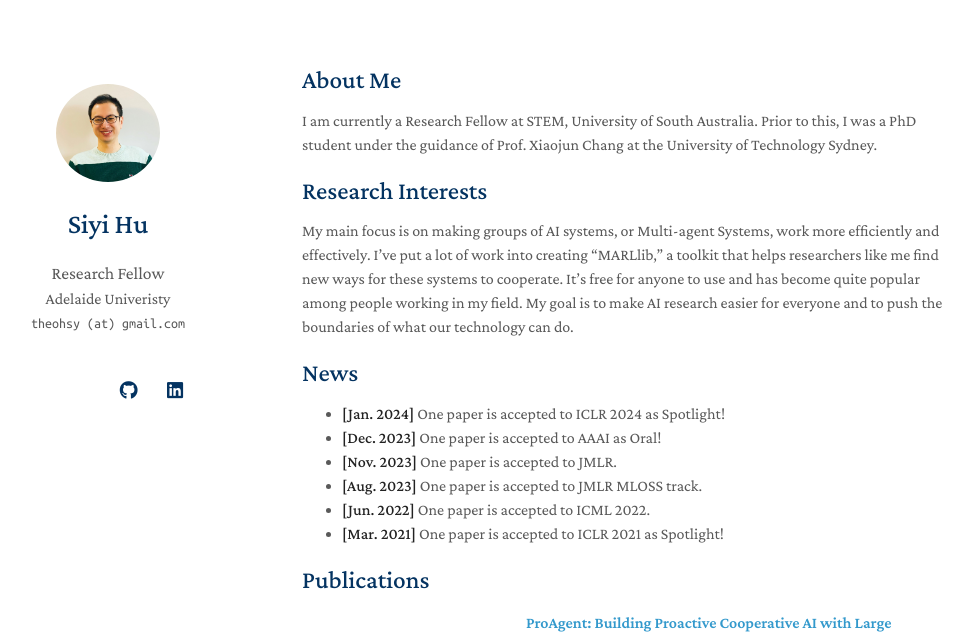
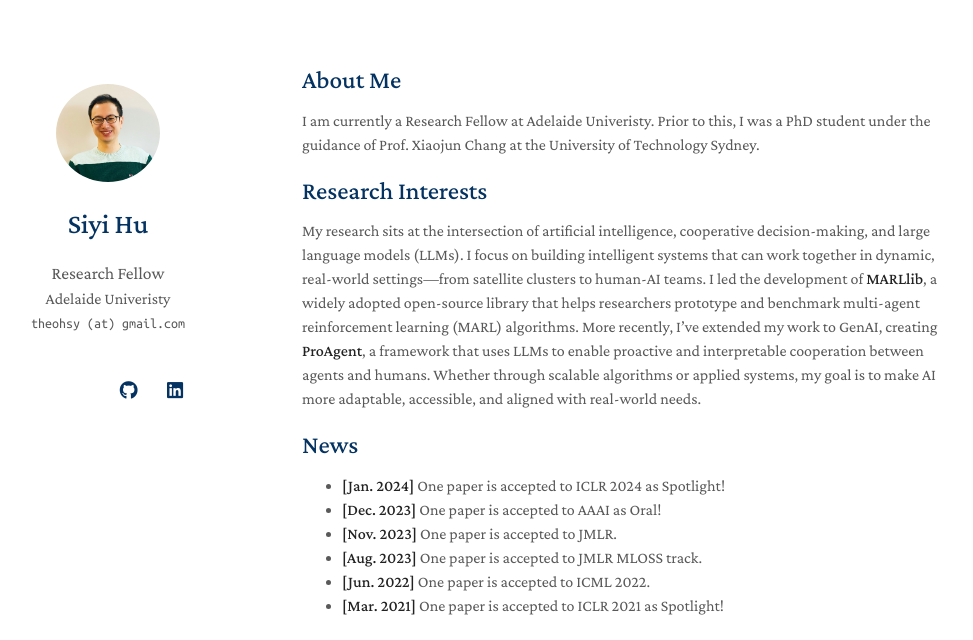
Before and after one commit to Theohhhu/theohhhu.github.io, a Jekyll site: the page built from index.md, in a window 1280 px wide and 900 px high, cut to the strip 0-640 px from the top of the window. Shown: the whole strip, without its empty margins (168-1141 px from the left). Built offline with Jekyll 4.4.1, drawn with Linux system fonts in a browser that asks for light colours; nearby versions of some CDN libraries; a style sheet for code colours, icons or effects is not loaded; our own code applies the rules of GitHub Pages for plain Markdown files.

Commit message:
Update index.md

```diff
--- a/index.md
+++ b/index.md
@@ -4,11 +4,12 @@ layout: homepage
 
 ## About Me
 
-I am currently a Research Fellow at STEM, University of South Australia. Prior to this, I was a PhD student under the guidance of Prof. Xiaojun Chang at the University of Technology Sydney.
+I am currently a Research Fellow at Adelaide Univeristy. Prior to this, I was a PhD student under the guidance of Prof. Xiaojun Chang at the University of Technology Sydney.
 
 ## Research Interests
 
-My main focus is on making groups of AI systems, or Multi-agent Systems, work more efficiently and effectively. I've put a lot of work into creating "MARLlib," a toolkit that helps researchers like me find new ways for these systems to cooperate. It's free for anyone to use and has become quite popular among people working in my field. My goal is to make AI research easier for everyone and to push the boundaries of what our technology can do.
+My research sits at the intersection of artificial intelligence, cooperative decision-making, and large language models (LLMs). I focus on building intelligent systems that can work together in dynamic, real-world settings—from satellite clusters to human-AI teams. I led the development of **MARLlib**, a widely adopted open-source library that helps researchers prototype and benchmark multi-agent reinforcement learning (MARL) algorithms. More recently, I’ve extended my work to GenAI, creating **ProAgent**, a framework that uses LLMs to enable proactive and interpretable cooperation between agents and humans. Whether through scalable algorithms or applied systems, my goal is to make AI more adaptable, accessible, and aligned with real-world needs.
+
 
 ## News
 
```
